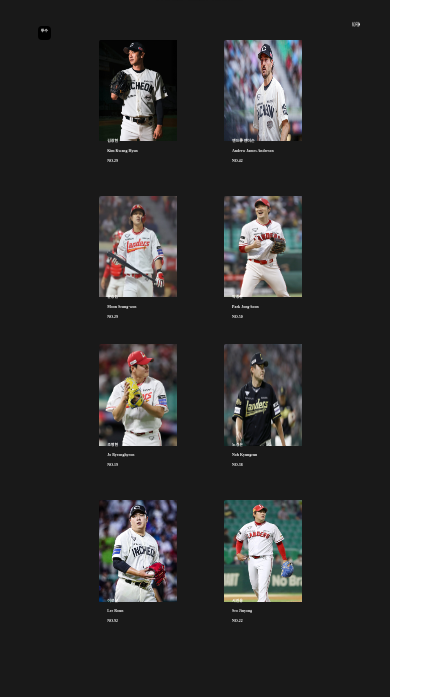
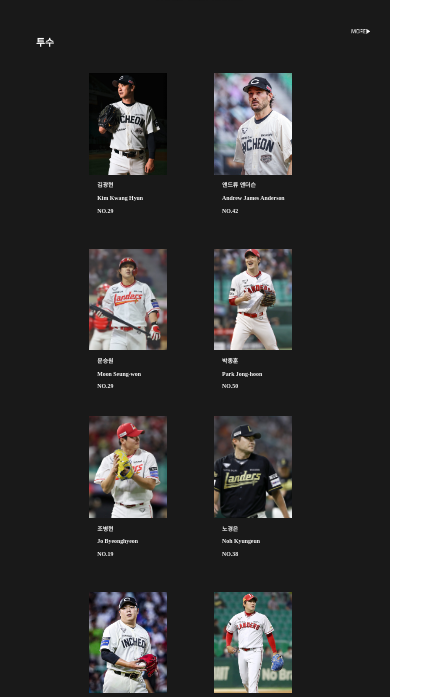
Before and after one commit to Leechanseam/SSG-LENDERS, a plain HTML site: page player_page.html in a window 390 px wide. Shown: the part 127-824 px from the top of the page, 430 px wide, since content can reach past the window. Drawn offline with Linux system fonts and the light colour scheme.

Commit message:
Update player.css

```diff
--- a/css/player.css
+++ b/css/player.css
@@ -57,20 +57,20 @@ main{
 
 .cshd1>.cshd1-1{
     display: flex;
-    padding: 30px;
+    /* padding: 30px; */
     margin-left:50px;
-    margin-top: 50px;
-    width: 100%;
+    margin-top: 10vw;
+    /* width: 100%; */
     }
 .cshd1>.cshd1-1>p{
-    background: black;
+    /* background: black; */
     color: #FFF;
     height: 2vw;
-    padding: 0.8vw;
+    /* padding: ; */
     border-radius: 1vw;
     font-weight: bold;
     text-align: center;
-    font-size: 1vw;
+    font-size: 2.5vw;
 }
 .cshd1>.cshd1-1>.cshd-img{
     justify-content: flex-end;
@@ -103,7 +103,7 @@ main{
 .csplayer_img img{
     width: 20vw;
     height: 26vw;
-    /* object-fit: cover; */
+    object-fit: cover;
     transition: transform 0.3s ease;
     /* padding: ; */
     display: block;
@@ -126,6 +126,7 @@ div>p{
     width:20vw;
     height: 30vw;
     /* background-color: #000; */
+    padding-top: 5vw;
 }
 
 .csplayer_img{
@@ -182,11 +183,21 @@ footer{
 }
 
 @media screen and (max-width: 820px){
+    .csplayer_info {
+        bottom: -10px;
+        font-size: 20px;
 
+    }
+    .cs_main_pl>div h2{
+        display: none;
+    }
+    .cs_main_pl>div h2, .cs_main_pl>div h3, .cs_main_pl>div p{
+        font-size: 1.5vw;
+    }
   .cshd1-1 > p {
     margin: 0;
     margin-top: 60px;
-    background: #ca0a22;
+    /* background: #ca0a22; */
     color: white;
     padding: 10px 16px;
     border-radius: 20px;
@@ -200,17 +211,23 @@ footer{
   }
 
   .cshd-img img {
-    width: 2vw;
+    /* width: 2vw; */
     height: 2vw;
     margin-top: 50px;
-    padding-right: 50px;
+    /* padding-right: 15vw; */
   }
   .cs_main_pl{
-     padding-left: 50px;
+     /* padding-left: 50px; */
+     margin: 0 10vw;
+     padding-left: 30px;
   }
+
 
 }
 @media screen and (max-width: 820px){
+    .csplayer_img img{
+        width: 20vw;
+    }
     .cs_main1 img{
         display: none;
     }
@@ -309,4 +326,3 @@ footer{
     margin-top: 50px;
     padding-right: 50px;
   }
-}
```
